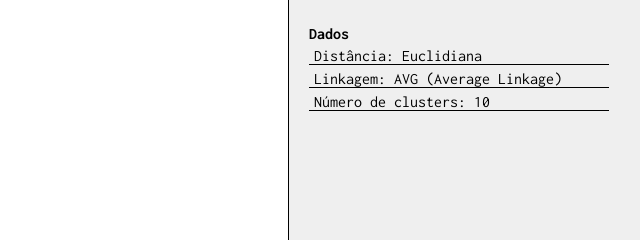
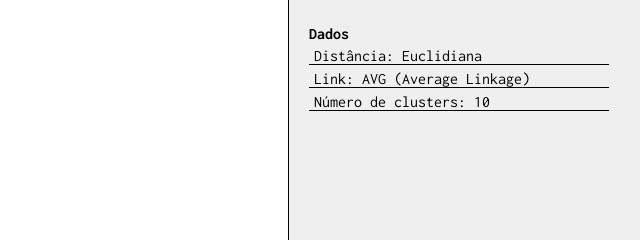
Before and after one commit to GracieleRodrigues-dev/clustering-scripts, a website: page src/hierarchical.html in a window 1280 px wide. Shown: the part 271-511 px from the top of the page, 466-1106 px from the left. Drawn offline with nearby package versions, Linux system fonts and the light colour scheme.

Commit message:
fix: adjust label

```diff
--- a/src/hierarchical.html
+++ b/src/hierarchical.html
@@ -91,7 +91,7 @@
           <div class="infos">
             <h5>Dados</h5>
             <small>Distância: Euclidiana</small>
-            <small>Linkagem: AVG (Average Linkage)</small>
+            <small>Link: AVG (Average Linkage)</small>
             <small id="numClusters">Número de clusters: 10</small>
           </div>
         </div>
```
